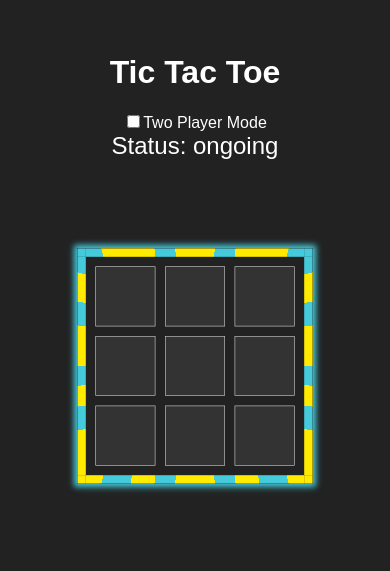
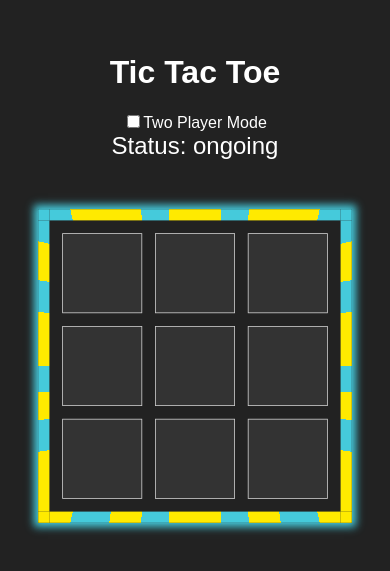
Before and after one commit to Suja2004/TicTacToe_2, a React (Create React App) app in the folder user/: page / in a window 390 px wide. Shown: the part 125-696 px from the top of the page. Built offline with nearby package versions, Linux system fonts and the light colour scheme; the HTML template or start-up script is replaced by a standard one.

Commit message:
responsive

```diff
--- a/user/src/App.css
+++ b/user/src/App.css
@@ -99,7 +99,7 @@
 @media screen and (max-width:600px) {
   .board {
     margin: 0;
-    scale: 0.6;
+    scale: 0.8;
   }
   .retry-btn{
     margin: 0;
```
